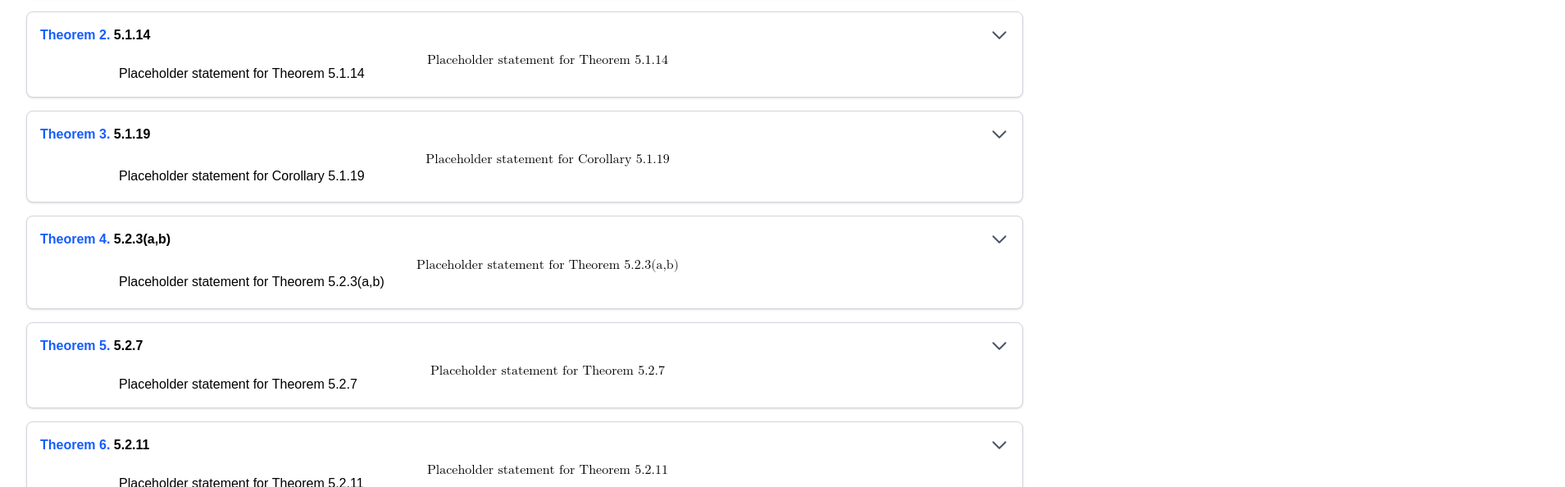
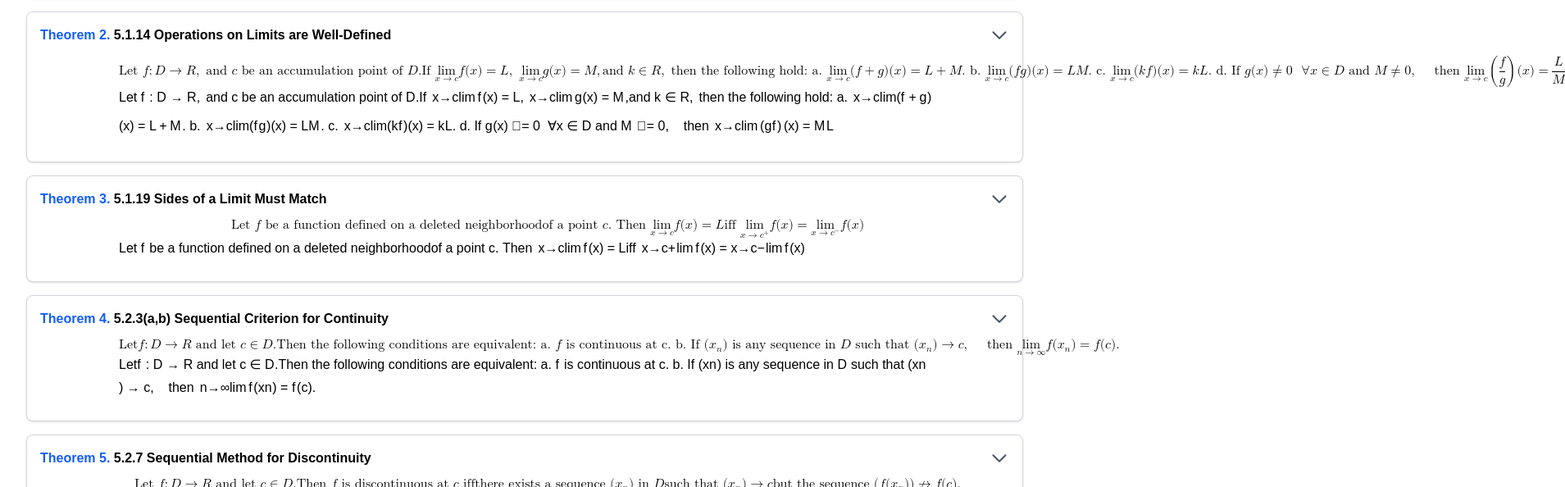
Before and after one commit to ibascom7/yumei, a Next.js app: page /notes/intermediate-analysis/theorems in a window 1280 px wide. Shown: the part 402-996 px from the top of the page at 82% size, 1909 px wide, since content can reach past the window. Built offline with nearby package versions, Linux system fonts and the light colour scheme.

Commit message:
some theorems

```diff
--- a/app/notes/intermediate-analysis/theorems/page.tsx
+++ b/app/notes/intermediate-analysis/theorems/page.tsx
@@ -33,80 +33,188 @@ export default function TheoremsPage() {
               \\\\ \\text{with } 0 < |x-c| < \\delta \\text{ such that } |f(x) - L \\geq \\varepsilon.
               \\\\ \\text{Now } (s_n) \\to c \\text{ with } s_n \\neq c \\ \\ \\forall n,
               \\\\ \\text{but } (f(s_n)) \\not\\to L.
-
       `
     },
     {
       number: 2,
-      title: "5.1.14",
-      statement: "\\text{Placeholder statement for Theorem 5.1.14}",
-      proof: `\\text{Proof...}`
+      title: "5.1.14 Operations on Limits are Well-Defined",
+      statement: `\\text{Let } f: D \\to \\R, \\text{ and } c \\text{ be an accumulation point of } D.
+                  \\\\ \\text{If } \\lim_{x \\to c} f(x) = L, \\ \\lim_{x \\to c} g(x) = M,
+                  \\\\ \\text{and } k \\in \\R, \\text{ then the following hold:}
+                  \\\\ \\
+                  \\\\ \\text{a. } \\lim_{x \\to c} (f+g)(x) = L + M.
+                  \\\\ \\
+                  \\\\ \\text{b. } \\lim_{x \\to c} (fg)(x) = LM.
+                  \\\\ \\
+                  \\\\ \\text{c. } \\lim_{x \\to c} (kf)(x) = kL.
+                  \\\\ \\
+                  \\\\ \\text{d. If } g(x) \\neq 0 \\ \\ \\forall x \\in D \\text{ and } M \\neq 0,
+                  \\\\ \\ \\ \\ \\ \\text{then } \\lim_{x \\to c} \\left(\\frac{f}{g}\\right)(x) = \\frac{L}{M}
+      `,
+      proof: [
+        {
+          title: `Proof of (a)`,
+          content: `later.`
+        },
+        {
+          title: `Proof of (b)`,
+          content: `atode`
+        },
+        {
+          title: `Proof of (c)`,
+          content: `mata kondo`
+        },
+        {
+          title: `Proof of (d)`,
+          content: `ashita`
+        }
+      ]
     },
     {
       number: 3,
-      title: "5.1.19",
-      statement: "\\text{Placeholder statement for Corollary 5.1.19}",
-      proof: `\\text{Proof...}`
+      title: "5.1.19 Sides of a Limit Must Match",
+      statement: `\\text{Let } f \\text{ be a function defined on a deleted neighborhood}
+                  \\\\ \\text{of a point } c. \\text{ Then } \\lim_{x \\to c} f(x) = L
+                  \\\\ \\text{iff } \\lim_{x \\to c^+} f(x) = \\lim_{x \\to c^-} f(x)
+      `,
+      proof: `\\text{Later...}`
     },
     {
       number: 4,
-      title: "5.2.3(a,b)",
-      statement: "\\text{Placeholder statement for Theorem 5.2.3(a,b)}",
+      title: "5.2.3(a,b) Sequential Criterion for Continuity",
+      statement: `\\text{Let} f: D \\to \\R \\text{ and let } c \\in D.
+                  \\\\ \\text{Then the following conditions are equivalent:}
+                  \\\\ \\
+                  \\\\ \\text{a. } f \\text{ is continuous at c.}
+                  \\\\ \\
+                  \\\\ \\text{b. If } (x_n) \\text{ is any sequence in } D \\text{ such that } (x_n) \\to c,
+                  \\\\ \\ \\ \\ \\ \\text{then } \\lim_{n \\to \\infty} f(x_n) = f(c).
+                  `,
       proof: `\\text{Proof...}`
     },
     {
       number: 5,
-      title: "5.2.7",
-      statement: "\\text{Placeholder statement for Theorem 5.2.7}",
+      title: "5.2.7 Sequential Method for Discontinuity",
+      statement: `\\text{Let } f: D \\to \\R \\text{ and let } c \\in D.
+                  \\\\ \\text{Then } f \\text{ is discontinuous at } c \\text{ iff}
+                  \\\\ \\text{there exists a sequence } (x_n) \\text{ in } D
+                  \\\\ \\text{such that } (x_n) \\to c
+                  \\\\ \\text{but the sequence } (f(x_n)) \\not\\to f(c).
+      `,
       proof: `\\text{Proof...}`
     },
     {
       number: 6,
-      title: "5.2.11",
-      statement: "\\text{Placeholder statement for Theorem 5.2.11}",
+      title: "5.2.11 Operations on Functions Preserve Continuity",
+      statement: `
+                  \\text{Let } f: D \\to \\R \\text{ and } g: D \\to \\R \\text{ and let } c \\in D.
+                  \\\\ \\text{Suppose that } f \\text{ and } g \\text{ are continuous at } c.
+                  \\\\ \\text{Then: }
+                  \\\\ \\
+                  \\\\ \\text{a. } f + g \\text{ is continuous at } c,
+                  \\\\ \\
+                  \\\\ \\text{b. } fg \\text{ is continuous at } c,
+                  \\\\ \\
+                  \\\\ \\text{c. } \\frac{f}{g} \\text{ continuous at } c \\text{ if } g(c) \\neq 0.
+      `,
       proof: `\\text{Proof...}`
     },
     {
       number: 7,
-      title: "5.2.13",
-      statement: "\\text{Placeholder statement for Theorem 5.2.13}",
+      title: "5.2.13 Composition Preserves Continuity",
+      statement: `\\text{Let } f: D \\to \\R \\text{ and } g: E \\to \\R
+                  \\\\ \\text{be functions such that} f(D) \\subseteq E.
+                  \\\\ \\text{If } f \\text{ is continuous at a point } c \\in D
+                  \\\\ \\text{and } g \\text{ is continuous at } f(c),
+                  \\\\ \\text{then the composition } g \\circ f: D \\to \\R
+                  \\\\ \\text{is continuous at } c.
+      `,
       proof: `\\text{Proof...}`
     },
     {
       number: 8,
-      title: "5.3.3",
-      statement: "\\text{Placeholder statement for Theorem 5.3.3}",
+      title: "5.3.3 Image of Compact Subsets are Compact Subsets",
+      statement: `\\text{Let } D \\text{ be a compact subset of } \\R
+                  \\\\ \\text{and suppose that } f: D \\to \\R \\text{ is continuous.}
+                  \\\\ \\text{Then } f(D) \\text{ is compact.}
+      `,
       proof: `\\text{Proof...}`
     },
     {
       number: 9,
-      title: "5.3.4 (Extreme Value Theorem)",
-      statement: "\\text{Placeholder statement for Extreme Value Theorem}",
+      title: "5.3.4 Extreme Value Theorem",
+      statement: `\\text{Let } D \\text{ be a compact subset of } \\R
+                  \\\\ \\text{and suppose that } f: D \\to \\R \\text{ is continuous.}
+                  \\\\ \\text{Then } f \\text{ assumes minimum and maximum values on } D.
+                  \\\\ \\text{That is, } \\ \\exists x_1, x_2 \\in D
+                  \\\\ \\text{such that } f(x_1) \\leq f(x) \\leq f(x_2) \\ \\ \\forall x \\in D.
+      `,
       proof: `\\text{Proof...}`
     },
     {
       number: 10,
-      title: "5.3.7 (Intermediate Value Theorem)",
-      statement: "\\text{Placeholder statement for Intermediate Value Theorem}",
+      title: "5.3.7 Intermediate Value Theorem",
+      statement: `\\text{Suppose that } f: [a,b] \\to \\R \\text{ is continuous.}
+                  \\\\ \\text{Then } f \\text{ has the intermediate value property on [a,b].}
+                  \\\\ \\text{That is, if } k \\text{ is any value between } f(a) \\text{ and } f(b)
+                  \\\\ (f(a) < k < f(b) \\text{ or } f(b) < k < f(a)),
+                  \\\\ \\text{then } \\ \\exists c \\in (a,b) \\text{ such that } f(c) = k.
+      `,
       proof: `\\text{Proof...}`
     },
     {
       number: 11,
       title: "5.4.6",
-      statement: "\\text{Placeholder statement for Theorem 5.4.6}",
+      statement: `\\text{Suppose } f: D \\to \\R \\text{ is continuous on a compact set } D.
+                  \\\\ \\text{Then } f \\text{ is uniformly continuous on } D.
+      `,
       proof: `\\text{Proof...}`
     },
     {
       number: 12,
-      title: "★ 5.4.8",
-      statement: "\\text{Placeholder statement for Theorem 5.4.8}",
-      proof: `\\text{Proof...}`
+      title: "★ 5.4.8 UC Image of a Cauchy Sequence is Cauchy",
+      statement: `\\text{Let } f: D \\to \\R \\text{ be uniformly continuous on } D
+                  \\\\ \\text{and suppose that } (x_n) \\text{ is a Cauchy sequence in } D.
+                  \\\\ \\text{Then } (f(x_n)) \\text{ is a Cauchy sequence}.
+      `,
+      proof: [
+        {
+          title: "Textbook Proof",
+          content: `\\text{Given any } \\varepsilon > 0,
+                    \\\\ \\text{since } f \\text{ is uniformly continuous on } D
+                    \\\\ \\text{there exists a } \\delta > 0 \\text{ such that}
+                    \\\\ \\
+                    \\\\ |f(x) - f(y)| < \\varepsilon \\text{ whenever } |x-y| < \\delta \\text{ and } x, y \\in D.
+                    \\\\ \\
+                    \\\\ \\text{Since } (x_n) \\text{ is Cauchy,}
+                    \\\\ \\exists N \\in \\Z \\text{ such that }
+                    \\\\ \\
+                    \\\\ |x_n - x_m| < \\delta \\text{ whenever } m, n \\geq N.
+                    \\\\ \\
+                    \\\\ \\text{Thus for } m, n \\geq N \\text{ we have } |f(x_n) - f(x_m)| < \\varepsilon,
+                    \\\\ \\text{so } (f(x_n)) \\text{ is a Cauchy sequence.}
+          `
+        }
+      ]
     },
     {
       number: 13,
       title: "★ 6.1.6",
-      statement: "\\text{Placeholder statement for Theorem 6.1.6}",
-      proof: `\\text{Proof...}`
+      statement: `\\text{If } f: I \\to \\R \\text{ is differentiable at } c \\in I,
+                  \\\\ \\text{then } f \\text{ is continuous at } c.
+      `,
+      proof: `\\text{For every } x \\in I \\text{ with } x \\neq c, \\text{ we have}
+              \\\\ \\
+              \\\\ f(x) = (x-c) \\frac{f(x)-f(c)}{x-c} + f(c).
+              \\\\ \\
+              \\\\ \\text{Since } f'(c) \\text{ exists, we know that }
+              \\\\ \\
+              \\\\ \\lim_{x \\to c} \\frac{f(x)-f(c)}{x-c} = f'(c) \\in \\R.
+              \\\\ \\
+              \\\\ \\text{Thus, by } [[theorem 2]], \\text{ we get}
+              \\\\ \\
+              \\\\ \\lim_{x \\to c} f(x) =
+      `
     },
     {
       number: 14,
```
